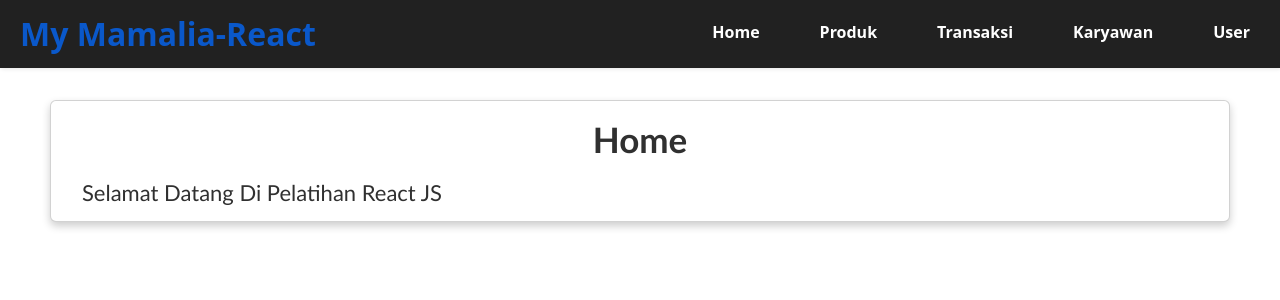
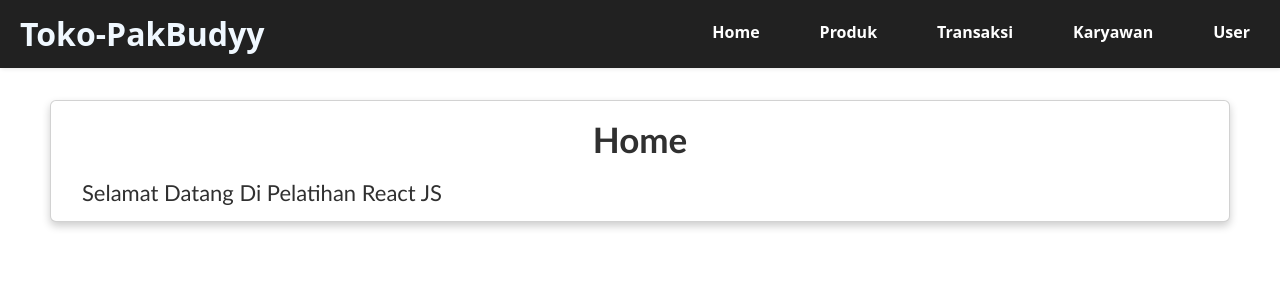
Before and after one commit to KamaludinKML/react-mamah, a React (Create React App) app in the folder Frontend/: page / in a window 1280 px wide. Shown: the top 300 px of the page. Built offline with nearby package versions, Linux system fonts and the light colour scheme.

Commit message:
fattan lagi

```diff
--- a/Frontend/src/component/menu/Menu.css
+++ b/Frontend/src/component/menu/Menu.css
@@ -1,6 +1,9 @@
 /* header */
 body {
   background-color: #636363;
+}
+b {
+  color: aliceblue;
 }
 
 .header {
--- a/Frontend/src/component/menu/Menu.js
+++ b/Frontend/src/component/menu/Menu.js
@@ -8,7 +8,7 @@ class Menu extends Component {
       <div>
         <header className="header ">
           <a href="https://www.akscoding.com" className="logo">
-            <b>My Mamalia-React</b>
+            <b>Toko-PakBudyy</b>
           </a>
           <input className="menu-btn" type="checkbox" id="menu-btn" />
           <label className="menu-icon" for="menu-btn">
```
